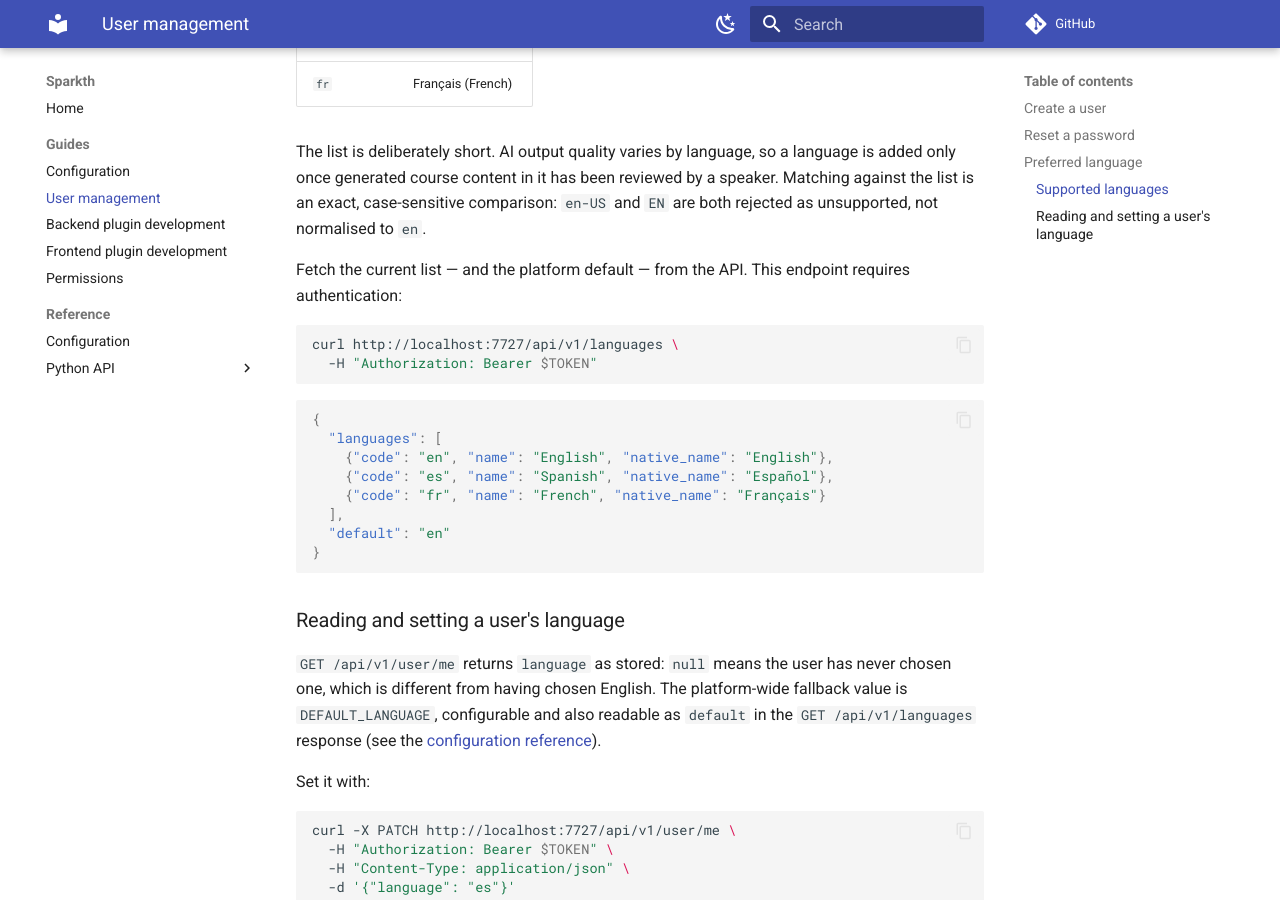
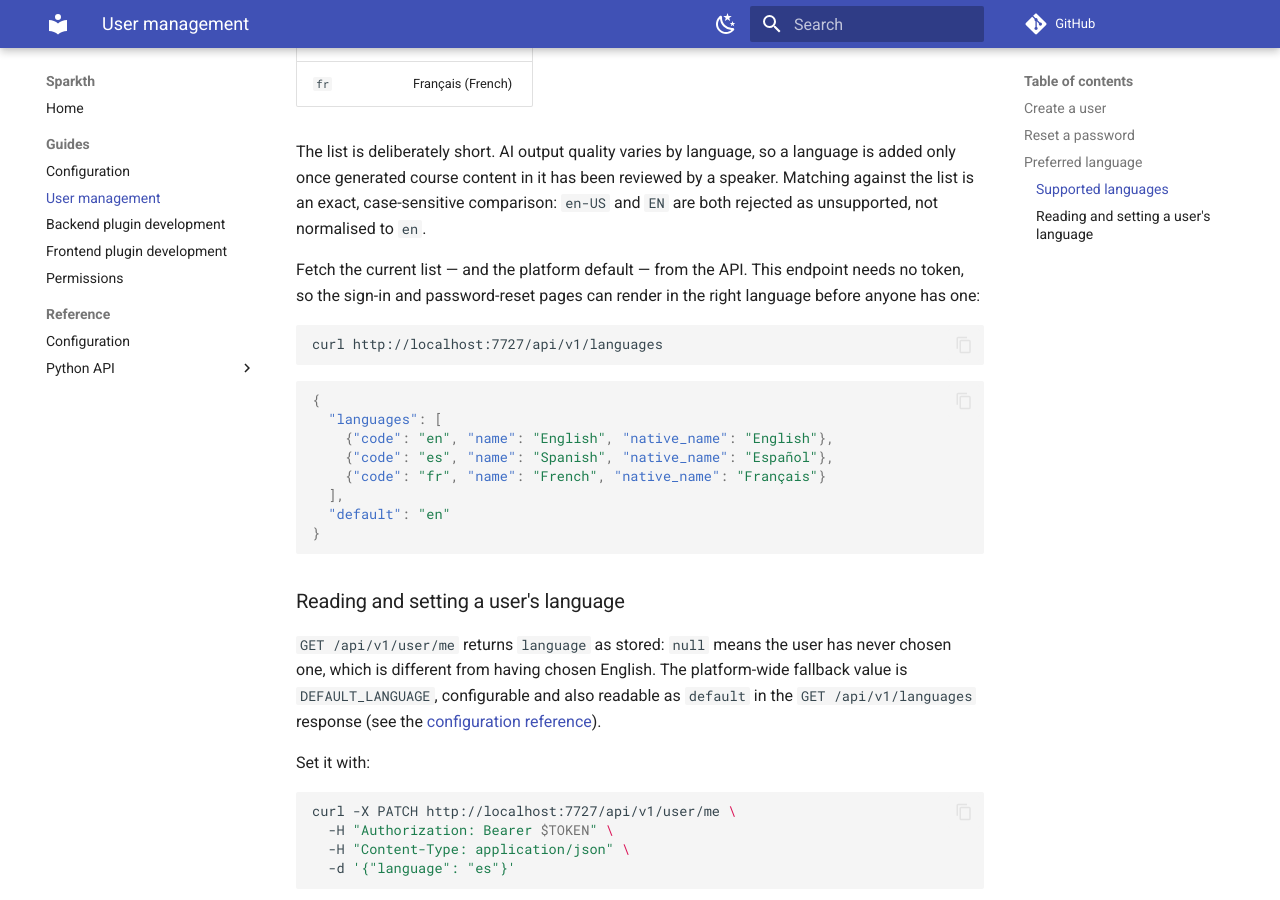
Before and after one commit to edly-io/sparkth, an MkDocs documentation site: the page built from docs/guides/user-management.md, in a window 1280 px wide and 900 px high, scrolled down 1674 px. Built offline with MkDocs 1.6.1 and Material for MkDocs 9.7.7, drawn with Linux system fonts in a browser that asks for light colours; comment, search, counter and statistics services are not loaded.

Commit message:
docs: the language list is fetched without a token
Follows the endpoint dropping its auth gate on #582: documenting a Bearer header the
endpoint no longer wants would send readers looking for a token before they can render a
sign-in page in the right language. The /user/me examples keep theirs — those do need one.

Co-Authored-By: Claude Opus 5 (1M context) <noreply@anthropic.com>

````diff
--- a/docs/guides/user-management.md
+++ b/docs/guides/user-management.md
@@ -76,12 +76,12 @@ is added only once generated course content in it has been reviewed by a speaker
 Matching against the list is an exact, case-sensitive comparison: `en-US` and `EN`
 are both rejected as unsupported, not normalised to `en`.
 
-Fetch the current list — and the platform default — from the API. This endpoint
-requires authentication:
+Fetch the current list — and the platform default — from the API. This endpoint needs no
+token, so the sign-in and password-reset pages can render in the right language before
+anyone has one:
 
 ```bash
-curl http://localhost:7727/api/v1/languages \
-  -H "Authorization: Bearer $TOKEN"
+curl http://localhost:7727/api/v1/languages
 ```
 
 ```json
````
